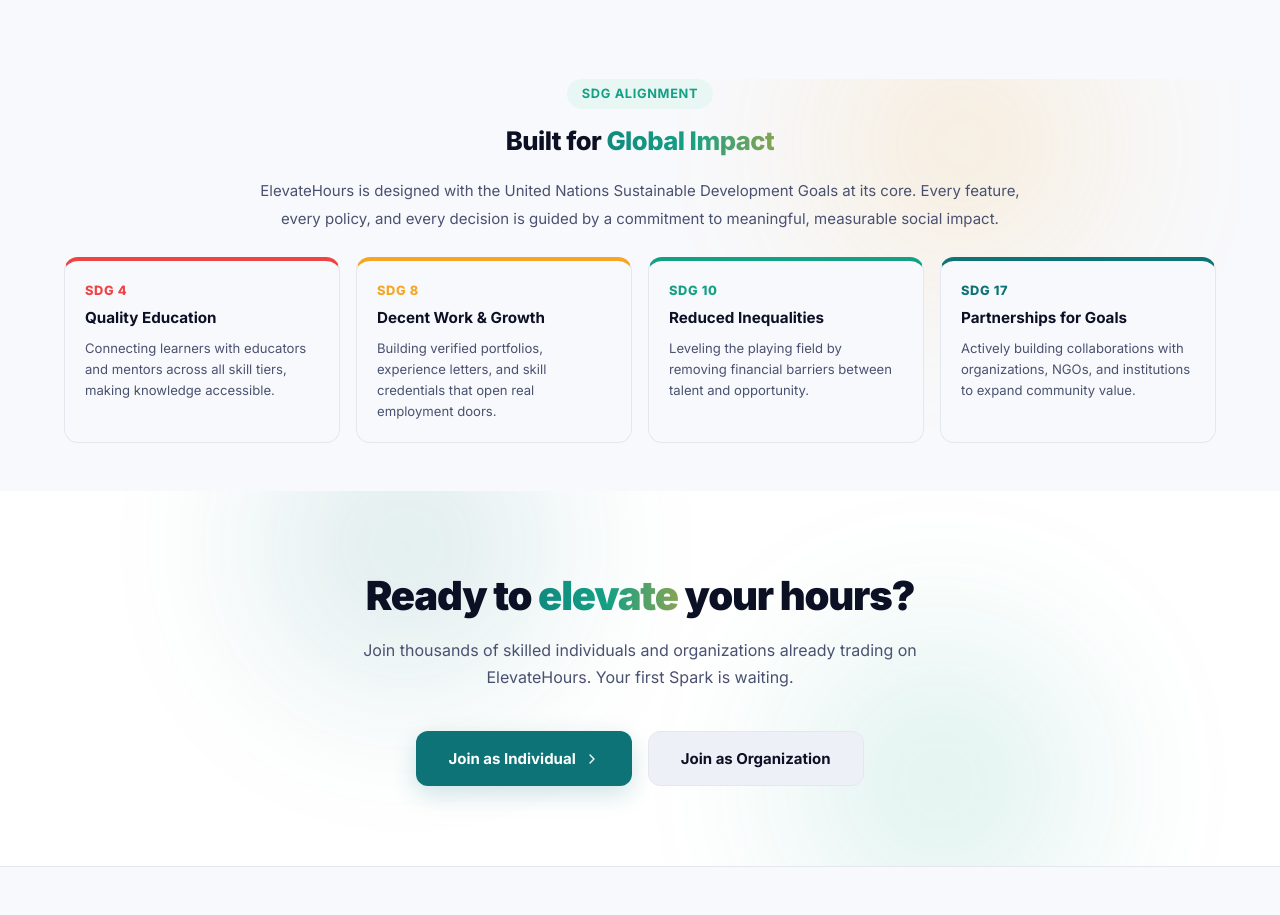
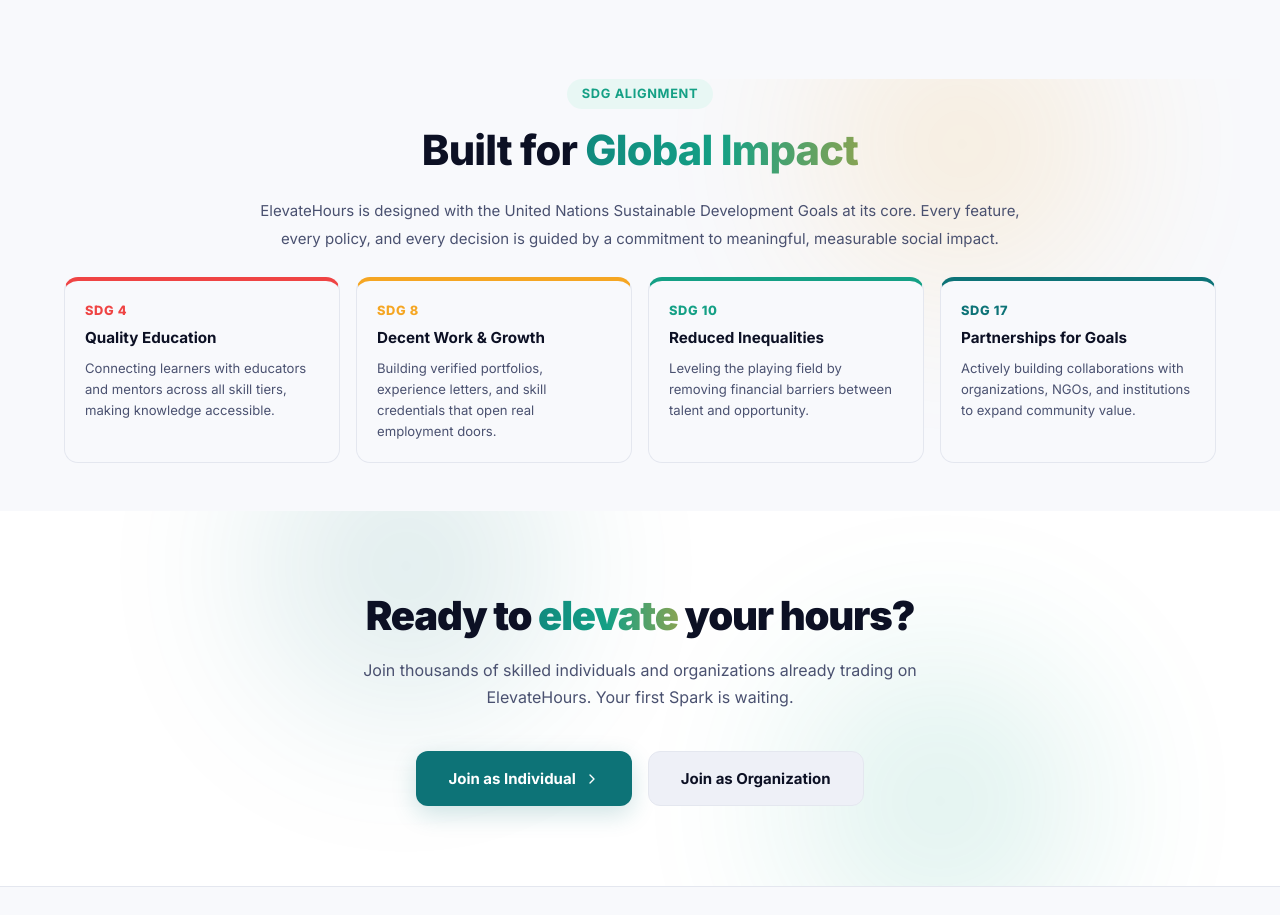
Before and after one commit to Ja-b-ir/ElevateHours, a Next.js app: page / in a window 1280 px wide. Shown: the part 3902-4817 px from the top of the page. Built offline with nearby package versions, Linux system fonts and the light colour scheme; no server answers; the database is empty.

Commit message:
Update page.js

```diff
--- a/src/app/page.js
+++ b/src/app/page.js
@@ -531,7 +531,7 @@ export default function LandingPage() {
 
     <h2
       style={{
-        fontSize: '1.6rem',
+        fontSize: '2.6rem',
         fontWeight: 800,
         marginBottom: '1.25rem',
         letterSpacing: '-0.02em',
@@ -666,7 +666,7 @@ export default function LandingPage() {
           <div style={{ display: 'grid', gridTemplateColumns: 'repeat(auto-fit, minmax(200px, 1fr))', gap: '2.5rem', marginBottom: '2.5rem' }}>
             <div>
               <div style={{ marginBottom: '0.625rem' }}>
-                <Logo height={22} linkTo="/" />
+                <Logo height={52} linkTo="/" />
               </div>
               <p style={{ color: 'var(--text-3)', fontSize: '0.825rem', lineHeight: 1.65, marginBottom: '0.75rem' }}>Turn Your Skills Into Impact</p>
               <div style={{ color: 'var(--text-3)', fontSize: '0.75rem' }}>
```
